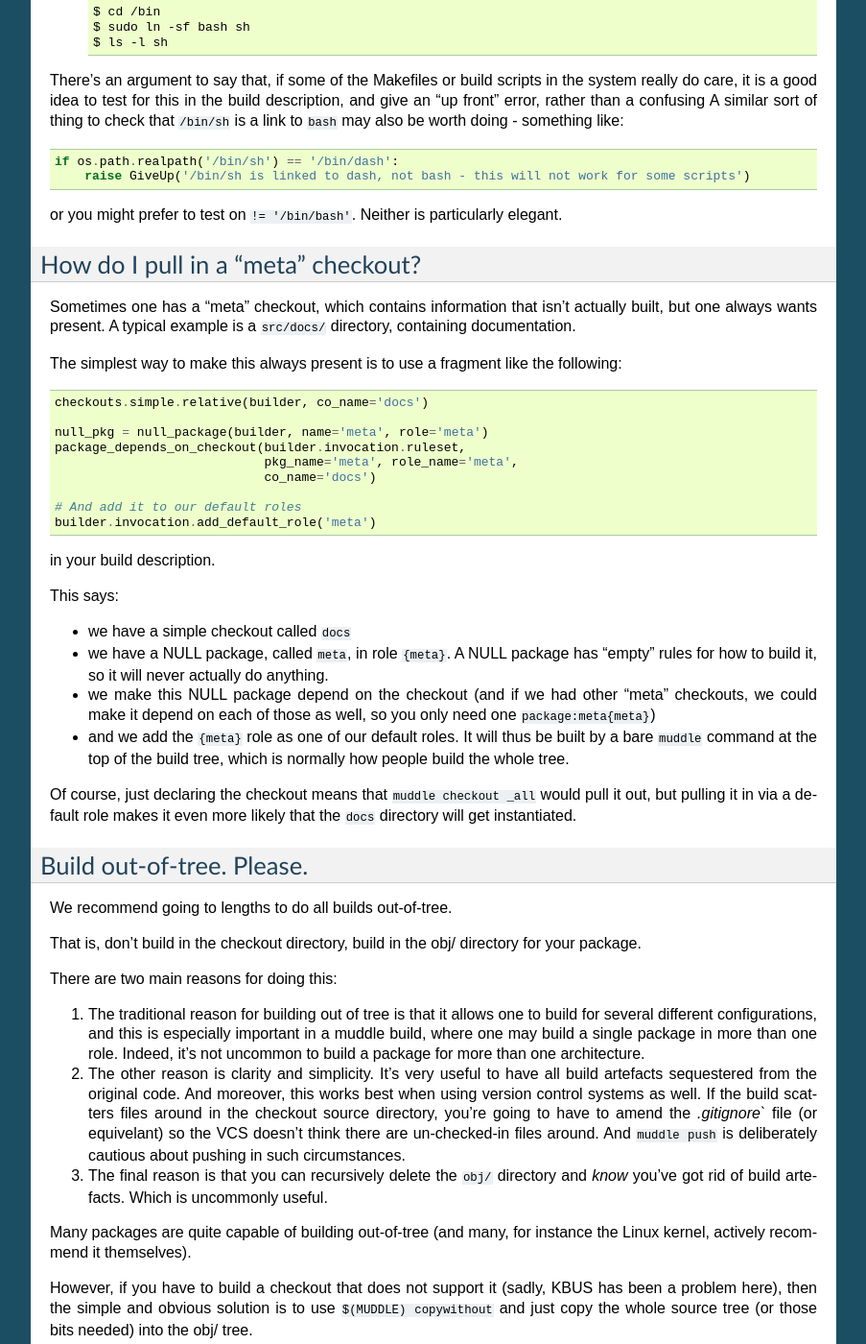
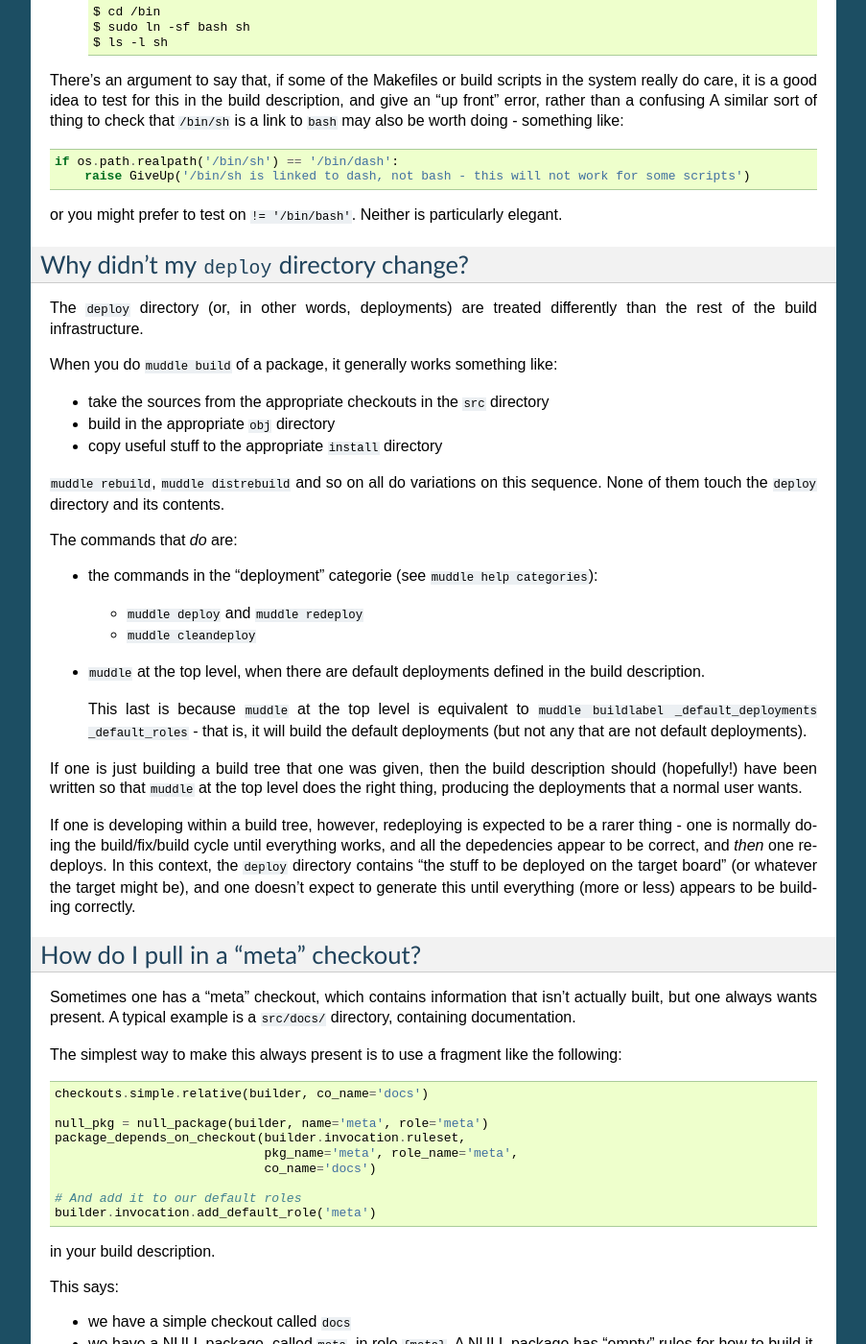
Before and after one commit to kynesim/muddle, a Sphinx documentation site: the page built from docs/jottings.txt, in a window 1280 px wide and 1400 px high, scrolled down 1739 px. Shown: the whole window at 96% size, without its empty margins (198-1101 px from the left). Built offline with Sphinx 7.4.7, drawn with Linux system fonts in a browser that asks for light colours; some of the changed text lies outside the part shown.

Commit message:
A few more jottings

```diff
--- a/docs/jottings.txt
+++ b/docs/jottings.txt
@@ -110,6 +110,48 @@ also be worth doing - something like::
 
 or you might prefer to test on ``!= '/bin/bash'``. Neither is particularly
 elegant.
+
+Why didn't my ``deploy`` directory change?
+==========================================
+The ``deploy`` directory (or, in other words, deployments) are treated
+differently than the rest of the build infrastructure.
+
+When you do ``muddle build`` of a package, it generally works something like:
+
+* take the sources from the appropriate checkouts  in the ``src`` directory
+* build in the appropriate ``obj`` directory
+* copy useful stuff to the appropriate ``install`` directory
+
+``muddle rebuild``, ``muddle distrebuild`` and so on all do variations on this
+sequence. None of them touch the ``deploy`` directory and its contents.
+
+The commands that *do* are:
+
+* the commands in the "deployment" categorie (see ``muddle help categories``):
+
+  * ``muddle deploy`` and ``muddle redeploy``
+  * ``muddle cleandeploy``
+
+* ``muddle`` at the top level, when there are default deployments defined in the
+  build description.
+
+  This last is because ``muddle`` at the top level is equivalent to
+  ``muddle buildlabel _default_deployments _default_roles`` - that is, it will
+  build the default deployments (but not any that are not default
+  deployments).
+
+If one is just building a build tree that one was given, then the build
+description should (hopefully!) have been written so that ``muddle`` at the
+top level does the right thing, producing the deployments that a normal user
+wants.
+
+If one is developing within a build tree, however, redeploying is expected to
+be a rarer thing - one is normally doing the build/fix/build cycle until
+everything works, and all the depedencies appear to be correct, and *then* one
+redeploys. In this context, the ``deploy`` directory contains "the stuff to be
+deployed on the target board" (or whatever the target might be), and one
+doesn't expect to generate this until everything (more or less) appears to be
+building correctly.
 
 How do I pull in a "meta" checkout?
 ===================================
@@ -382,4 +424,20 @@ function), you can do::
 
 This is rather horrible, but may be less worse than the alternative.
 
+Do you have a picture of a label?
+=================================
+Why, yes I do. Here is a label without domains (a "normal" label):
+
+.. image:: images/Label.png
+
+and here is a label with domains:
+
+.. image:: images/Label-with-domain.png
+
+There's even an attempt to show how these relate to the build sequence:
+
+.. image:: images/Everything-graph2.png
+
+although I'm not entirely sure if that's helpful or not.
+
 .. vim: set filetype=rst tabstop=8 softtabstop=2 shiftwidth=2 expandtab:
```
